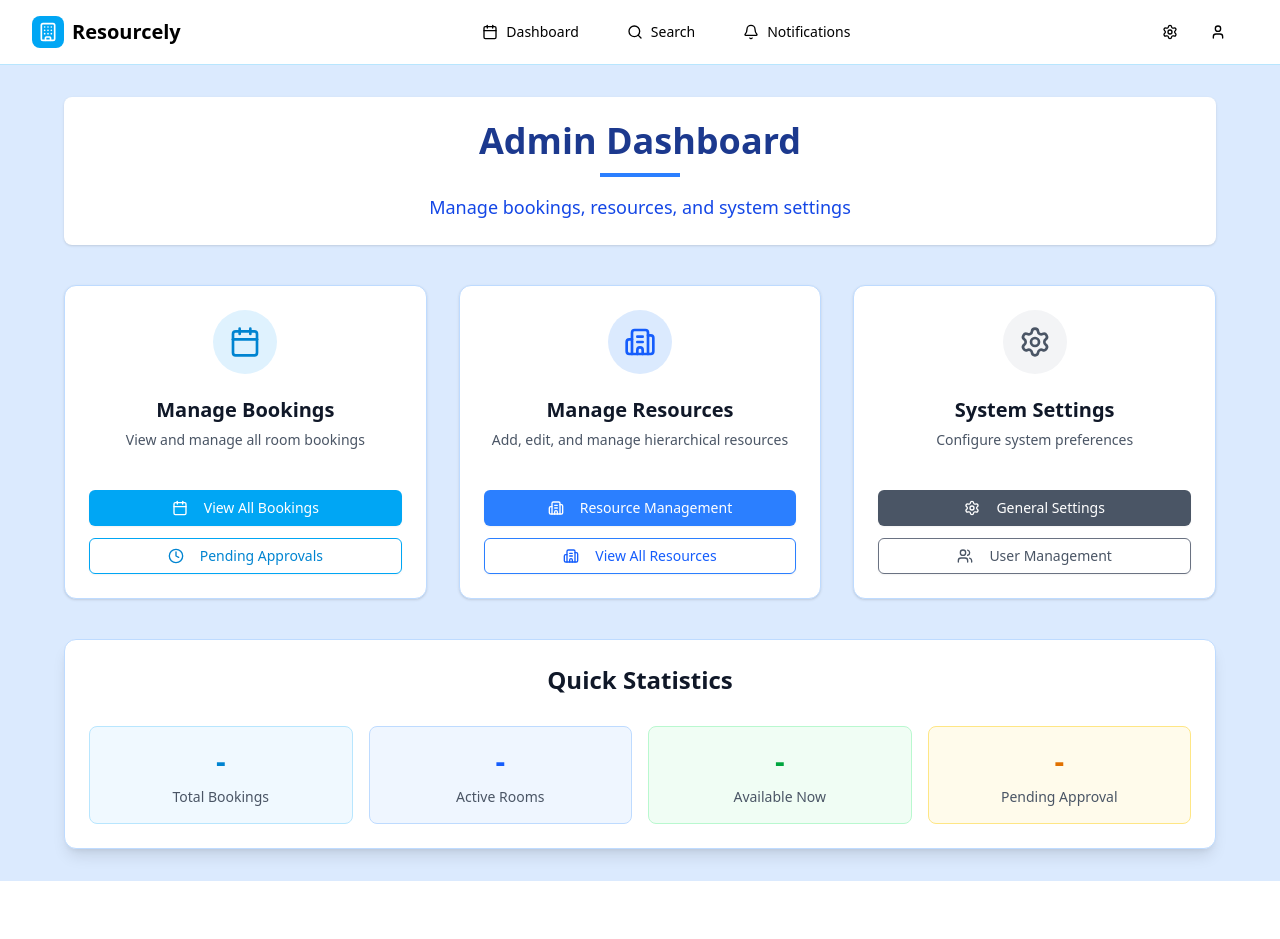
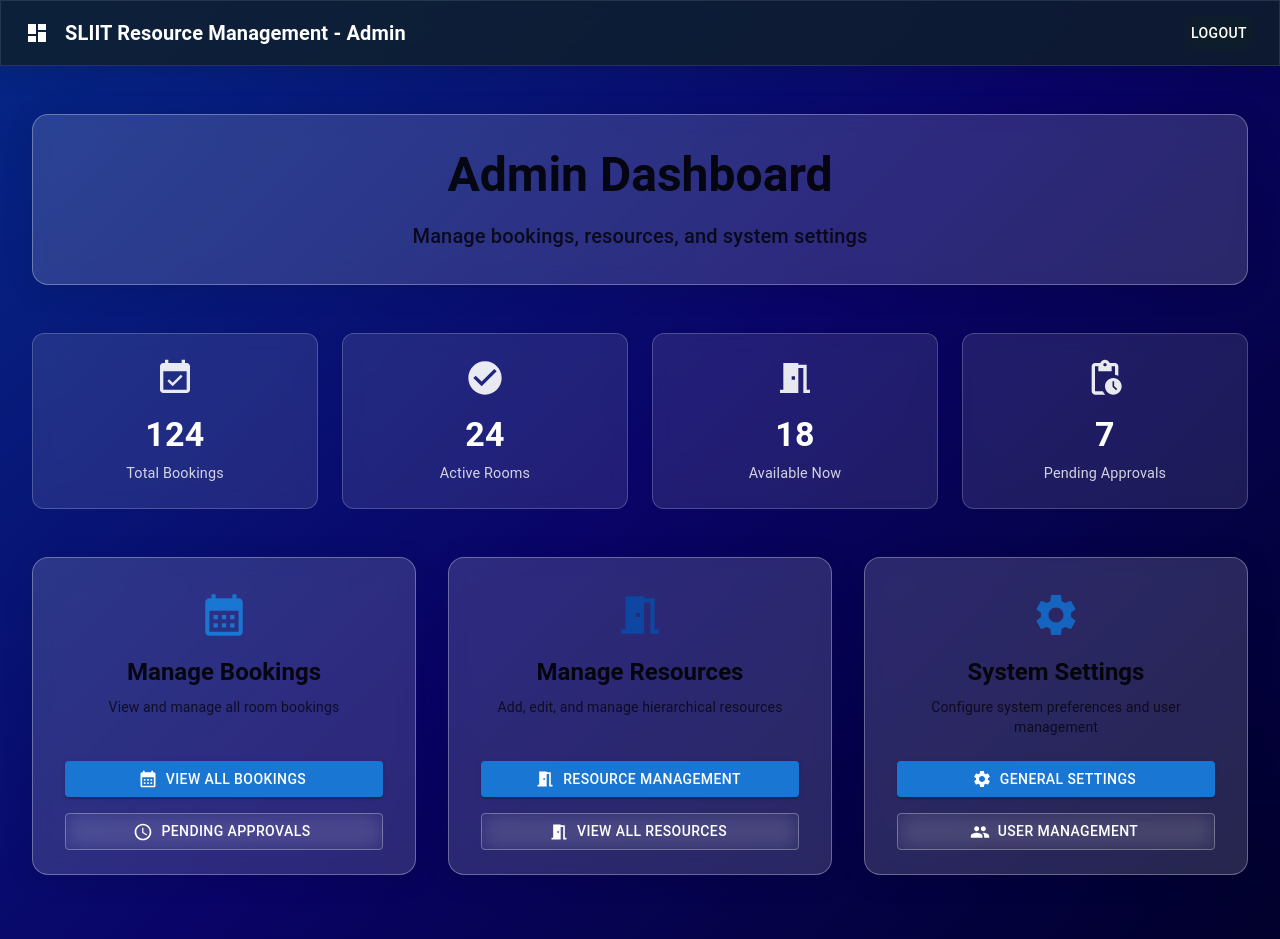
Before and after one commit to nipunmeegoda/Resourcely, a React (Vite) app in the folder Frontend-Resourcely/: page /admin in a window 1280 px wide. Before the commit the page ends 881 px from the top, so only its background shows below. Built offline with nearby package versions, Linux system fonts and the light colour scheme.

Commit message:
Update page.tsx

```diff
--- a/Frontend-Resourcely/src/app/admin/page.tsx
+++ b/Frontend-Resourcely/src/app/admin/page.tsx
@@ -1,172 +1,255 @@
 
-import { Button } from "../../components/ui/button";
+"use client";
+
+import React from 'react';
 import {
+  Box,
+  Container,
+  Typography,
+  Grid,
   Card,
   CardContent,
-  CardDescription,
-  CardHeader,
-  CardTitle,
-} from "../../components/ui/card";
-import { Calendar, Building2, Settings, Users, Clock } from "lucide-react";
-import Navbar from "../../components/Navbar";
-import { Link } from "react-router-dom";
+  Button,
+  Paper,
+  AppBar,
+  Toolbar,
+  styled
+} from '@mui/material';
+import {
+  CalendarMonth,
+  MeetingRoom,
+  Settings,
+  People,
+  AccessTime,
+  EventAvailable,
+  CheckCircle,
+  PendingActions,
+  Dashboard as DashboardIcon
+} from '@mui/icons-material';
+import { Link } from 'react-router-dom';
+
+// Glassmorphic Card Component
+const GlassCard = styled(Card)(({ theme }) => ({
+  backdropFilter: 'blur(12px)',
+  background: 'rgba(255, 255, 255, 0.15)',
+  border: '1px solid rgba(255, 255, 255, 0.3)',
+  borderRadius: '16px',
+  boxShadow: '0 4px 30px rgba(0, 0, 0, 0.1)',
+  transition: 'all 0.3s ease',
+  height: '100%',
+  '&:hover': {
+    transform: 'translateY(-5px)',
+    boxShadow: '0 8px 40px rgba(0, 0, 0, 0.2)',
+    border: '1px solid rgba(255, 255, 255, 0.5)',
+  }
+}));
+
+// Glassmorphic Stat Card
+const StatCard = styled(Paper)(({ theme }) => ({
+  padding: theme.spacing(3),
+  textAlign: 'center',
+  color: 'white',
+  backdropFilter: 'blur(12px)',
+  background: 'rgba(255, 255, 255, 0.1)',
+  border: '1px solid rgba(255, 255, 255, 0.2)',
+  borderRadius: '12px',
+  transition: 'all 0.3s ease',
+  '&:hover': {
+    background: 'rgba(255, 255, 255, 0.15)',
+    border: '1px solid rgba(255, 255, 255, 0.4)',
+  }
+}));
+
+// Glassmorphic Button
+const GlassButton = styled(Button)(({ theme }) => ({
+  backdropFilter: 'blur(10px)',
+  '&:hover': {
+    background: 'rgba(255, 255, 255, 0.1)',
+    boxShadow: '0 0 15px rgba(255, 255, 255, 0.2)',
+  }
+}));
 
 const AdminPage = () => {
+  const stats = [
+    { title: 'Total Bookings', value: '124', icon: <EventAvailable sx={{ fontSize: 40 }} /> },
+    { title: 'Active Rooms', value: '24', icon: <CheckCircle sx={{ fontSize: 40 }} /> },
+    { title: 'Available Now', value: '18', icon: <MeetingRoom sx={{ fontSize: 40 }} /> },
+    { title: 'Pending Approvals', value: '7', icon: <PendingActions sx={{ fontSize: 40 }} /> }
+  ];
+
   return (
-    <div className="min-h-screen bg-blue-50">
-      <Navbar />
+    <Box sx={{
+      minHeight: '100vh',
+      background: 'linear-gradient(135deg,rgb(5, 39, 134) 0%,rgb(9, 4, 103) 50%,rgb(1, 0, 43) 100%)',
+      color: 'white',
+      pb: 8
+    }}>
+      {/* Navbar */}
+      <AppBar position="static" sx={{
+        background: 'rgba(15, 32, 39, 0.8)',
+        backdropFilter: 'blur(10px)',
+        boxShadow: '0 4px 30px rgba(0, 0, 0, 0.1)',
+        border: '1px solid rgba(255, 255, 255, 0.1)'
+      }}>
+        <Toolbar>
+          <DashboardIcon sx={{ mr: 2 }} />
+          <Typography variant="h6" component="div" sx={{ flexGrow: 1, fontWeight: 600 }}>
+            SLIIT Resource Management - Admin
+          </Typography>
+          <Button color="inherit" sx={{
+            backdropFilter: 'blur(10px)',
+            '&:hover': { background: 'rgba(255, 255, 255, 0.1)' }
+          }}>
+            Logout
+          </Button>
+        </Toolbar>
+      </AppBar>
 
-      <div className="p-8 bg-blue-100 min-h-screen">
-        <div className="max-w-6xl mx-auto">
-          {/* Header */}
-          <div className="text-center mb-10 bg-white rounded-lg p-6 shadow-sm">
-            <h1 className="text-4xl font-bold text-blue-900 mb-3">
+      <Container maxWidth="xl" sx={{ mt: 6, px: { xs: 2, sm: 3, md: 4 } }}>
+        {/* Header Section */}
+        <GlassCard sx={{ mb: 6, p: 4, textAlign: 'center' }}>
+          <Typography variant="h3" component="h1" gutterBottom sx={{ fontWeight: 700 }}>
             Admin Dashboard
-            </h1>
-            <div className="w-20 h-1 bg-blue-500 mx-auto mb-4"></div>
-            <p className="text-lg text-blue-700">
+          </Typography>
+          <Typography variant="h6" sx={{ opacity: 0.9 }}>
             Manage bookings, resources, and system settings
-            </p>
-          </div>
+          </Typography>
+        </GlassCard>
 
-          {/* Action Cards */}
-          <div className="grid grid-cols-3 gap-8 mb-10">
+        {/* Quick Statistics Section */}
+        <Grid container spacing={3} sx={{ mb: 6 }}>
+          {stats.map((stat, index) => (
+            <Grid item xs={12} sm={6} md={3} key={index}>
+              <StatCard elevation={0}>
+                <Box sx={{ mb: 2, color: 'rgba(255, 255, 255, 0.9)' }}>
+                  {stat.icon}
+                </Box>
+                <Typography variant="h4" sx={{ fontWeight: 700, mb: 1 }}>
+                  {stat.value}
+                </Typography>
+                <Typography variant="body2" sx={{ opacity: 0.8, fontSize: '0.9rem' }}>
+                  {stat.title}
+                </Typography>
+              </StatCard>
+            </Grid>
+          ))}
+        </Grid>
+
+        {/* Admin Action Cards */}
+        <Grid container spacing={4}>
           {/* Manage Bookings Card */}
-            <Card className="hover:shadow-xl transition-all duration-300 border-blue-200 bg-white">
-              <CardHeader className="text-center pb-4">
-                <div className="w-16 h-16 bg-sky-100 rounded-full flex items-center justify-center mx-auto mb-4">
-                  <Calendar className="w-8 h-8 text-sky-600" />
-                </div>
-                <CardTitle className="text-xl text-gray-900">
+          <Grid item xs={12} md={4}>
+            <GlassCard>
+              <CardContent sx={{ p: 4, height: '100%', display: 'flex', flexDirection: 'column' }}>
+                <Box sx={{ textAlign: 'center', mb: 3 }}>
+                  <Box sx={{ color: '#1976D2', mb: 2 }}>
+                    <CalendarMonth sx={{ fontSize: 50 }} />
+                  </Box>
+                  <Typography variant="h5" component="h2" gutterBottom sx={{ fontWeight: 600 }}>
                     Manage Bookings
-                </CardTitle>
-                <CardDescription className="text-gray-600">
+                  </Typography>
+                  <Typography variant="body2" sx={{ opacity: 0.8 }}>
                     View and manage all room bookings
-                </CardDescription>
-              </CardHeader>
-              <CardContent className="space-y-3">
-                <div className="flex flex-col gap-3">
-                  <Button className="bg-sky-500 hover:bg-sky-600 text-white">
-                    <Calendar className="w-4 h-4 mr-2" />
+                  </Typography>
+                </Box>
+                <Box sx={{ mt: 'auto', display: 'flex', flexDirection: 'column', gap: 2 }}>
+                  <GlassButton
+                    variant="contained"
+                    fullWidth
+                    startIcon={<CalendarMonth />}
+                  >
                     View All Bookings
-                  </Button>
-                  <Button
-                    variant="outline"
-                    className="border-sky-500 text-sky-600 hover:bg-sky-50 bg-transparent"
+                  </GlassButton>
+                  <GlassButton
+                    variant="outlined"
+                    fullWidth
+                    startIcon={<AccessTime />}
+                    sx={{ borderColor: 'rgba(255, 255, 255, 0.3)', color: 'white' }}
                   >
-                    <Clock className="w-4 h-4 mr-2" />
                     Pending Approvals
-                  </Button>
-                </div>
+                  </GlassButton>
+                </Box>
               </CardContent>
-            </Card>
+            </GlassCard>
+          </Grid>
 
           {/* Manage Resources Card */}
-            <Card className="hover:shadow-xl transition-all duration-300 border-blue-200 bg-white">
-              <CardHeader className="text-center pb-4">
-                <div className="w-16 h-16 bg-blue-100 rounded-full flex items-center justify-center mx-auto mb-4">
-                  <Building2 className="w-8 h-8 text-blue-600" />
-                </div>
-                <CardTitle className="text-xl text-gray-900">
+          <Grid item xs={12} md={4}>
+            <GlassCard>
+              <CardContent sx={{ p: 4, height: '100%', display: 'flex', flexDirection: 'column' }}>
+                <Box sx={{ textAlign: 'center', mb: 3 }}>
+                  <Box sx={{ color: '#0D47A1', mb: 2 }}>
+                    <MeetingRoom sx={{ fontSize: 50 }} />
+                  </Box>
+                  <Typography variant="h5" component="h2" gutterBottom sx={{ fontWeight: 600 }}>
                     Manage Resources
-                </CardTitle>
-                <CardDescription className="text-gray-600">
+                  </Typography>
+                  <Typography variant="body2" sx={{ opacity: 0.8 }}>
                     Add, edit, and manage hierarchical resources
-                </CardDescription>
-              </CardHeader>
-              <CardContent className="space-y-3">
-                <div className="flex flex-col gap-3">
-                  <Link to="/admin/resources">
-                    <Button className="bg-blue-500 hover:bg-blue-600 text-white w-full">
-                      <Building2 className="w-4 h-4 mr-2" />
+                  </Typography>
+                </Box>
+                <Box sx={{ mt: 'auto', display: 'flex', flexDirection: 'column', gap: 2 }}>
+                  <Link to="/admin/resources" style={{ textDecoration: 'none' }}>
+                    <GlassButton
+                      variant="contained"
+                      fullWidth
+                      startIcon={<MeetingRoom />}
+                    >
                       Resource Management
-                    </Button>
+                    </GlassButton>
                   </Link>
-                  <Button
-                    variant="outline"
-                    className="border-blue-500 text-blue-600 hover:bg-blue-50 bg-transparent"
+                  <GlassButton
+                    variant="outlined"
+                    fullWidth
+                    startIcon={<MeetingRoom />}
+                    sx={{ borderColor: 'rgba(255, 255, 255, 0.3)', color: 'white' }}
                   >
-                    <Building2 className="w-4 h-4 mr-2" />
                     View All Resources
-                  </Button>
-                </div>
+                  </GlassButton>
+                </Box>
               </CardContent>
-            </Card>
+            </GlassCard>
+          </Grid>
 
           {/* System Settings Card */}
-            <Card className="hover:shadow-xl transition-all duration-300 border-blue-200 bg-white">
-              <CardHeader className="text-center pb-4">
-                <div className="w-16 h-16 bg-gray-100 rounded-full flex items-center justify-center mx-auto mb-4">
-                  <Settings className="w-8 h-8 text-gray-600" />
-                </div>
-                <CardTitle className="text-xl text-gray-900">
+          <Grid item xs={12} md={4}>
+            <GlassCard>
+              <CardContent sx={{ p: 4, height: '100%', display: 'flex', flexDirection: 'column' }}>
+                <Box sx={{ textAlign: 'center', mb: 3 }}>
+                  <Box sx={{ color: '#1565C0', mb: 2 }}>
+                    <Settings sx={{ fontSize: 50 }} />
+                  </Box>
+                  <Typography variant="h5" component="h2" gutterBottom sx={{ fontWeight: 600 }}>
                     System Settings
-                </CardTitle>
-                <CardDescription className="text-gray-600">
-                  Configure system preferences
-                </CardDescription>
-              </CardHeader>
-              <CardContent className="space-y-3">
-                <div className="flex flex-col gap-3">
-                  <Button className="bg-gray-600 hover:bg-gray-700 text-white">
-                    <Settings className="w-4 h-4 mr-2" />
+                  </Typography>
+                  <Typography variant="body2" sx={{ opacity: 0.8 }}>
+                    Configure system preferences and user management
+                  </Typography>
+                </Box>
+                <Box sx={{ mt: 'auto', display: 'flex', flexDirection: 'column', gap: 2 }}>
+                  <GlassButton
+                    variant="contained"
+                    fullWidth
+                    startIcon={<Settings />}
+                  >
                     General Settings
-                  </Button>
-                  <Button
-                    variant="outline"
-                    className="border-gray-500 text-gray-600 hover:bg-gray-50 bg-transparent"
+                  </GlassButton>
+                  <GlassButton
+                    variant="outlined"
+                    fullWidth
+                    startIcon={<People />}
+                    sx={{ borderColor: 'rgba(255, 255, 255, 0.3)', color: 'white' }}
                   >
-                    <Users className="w-4 h-4 mr-2" />
                     User Management
-                  </Button>
-                </div>
+                  </GlassButton>
+                </Box>
               </CardContent>
-            </Card>
-          </div>
-
-          {/* Quick Stats */}
-          <Card className="border-blue-200 bg-white shadow-lg">
-            <CardHeader>
-              <CardTitle className="text-2xl text-gray-900 text-center">
-                Quick Statistics
-              </CardTitle>
-            </CardHeader>
-            <CardContent>
-              <div className="grid grid-cols-2 md:grid-cols-4 gap-4">
-                <div className="text-center p-4 bg-sky-50 rounded-lg border border-sky-200">
-                  <div className="text-3xl font-bold text-sky-600 mb-2">-</div>
-                  <div className="text-sm text-gray-600 font-medium">
-                    Total Bookings
-                  </div>
-                </div>
-                <div className="text-center p-4 bg-blue-50 rounded-lg border border-blue-200">
-                  <div className="text-3xl font-bold text-blue-600 mb-2">-</div>
-                  <div className="text-sm text-gray-600 font-medium">
-                    Active Rooms
-                  </div>
-                </div>
-                <div className="text-center p-4 bg-green-50 rounded-lg border border-green-200">
-                  <div className="text-3xl font-bold text-green-600 mb-2">
-                    -
-                  </div>
-                  <div className="text-sm text-gray-600 font-medium">
-                    Available Now
-                  </div>
-                </div>
-                <div className="text-center p-4 bg-amber-50 rounded-lg border border-amber-200">
-                  <div className="text-3xl font-bold text-amber-600 mb-2">
-                    -
-                  </div>
-                  <div className="text-sm text-gray-600 font-medium">
-                    Pending Approval
-                  </div>
-                </div>
-              </div>
-            </CardContent>
-          </Card>
-        </div>
-      </div>
-    </div>
+            </GlassCard>
+          </Grid>
+        </Grid>
+      </Container>
+    </Box>
   );
 };
-export default AdminPage
+
+export default AdminPage;
```
Lines whose indentation alone changed are shown as unchanged.
